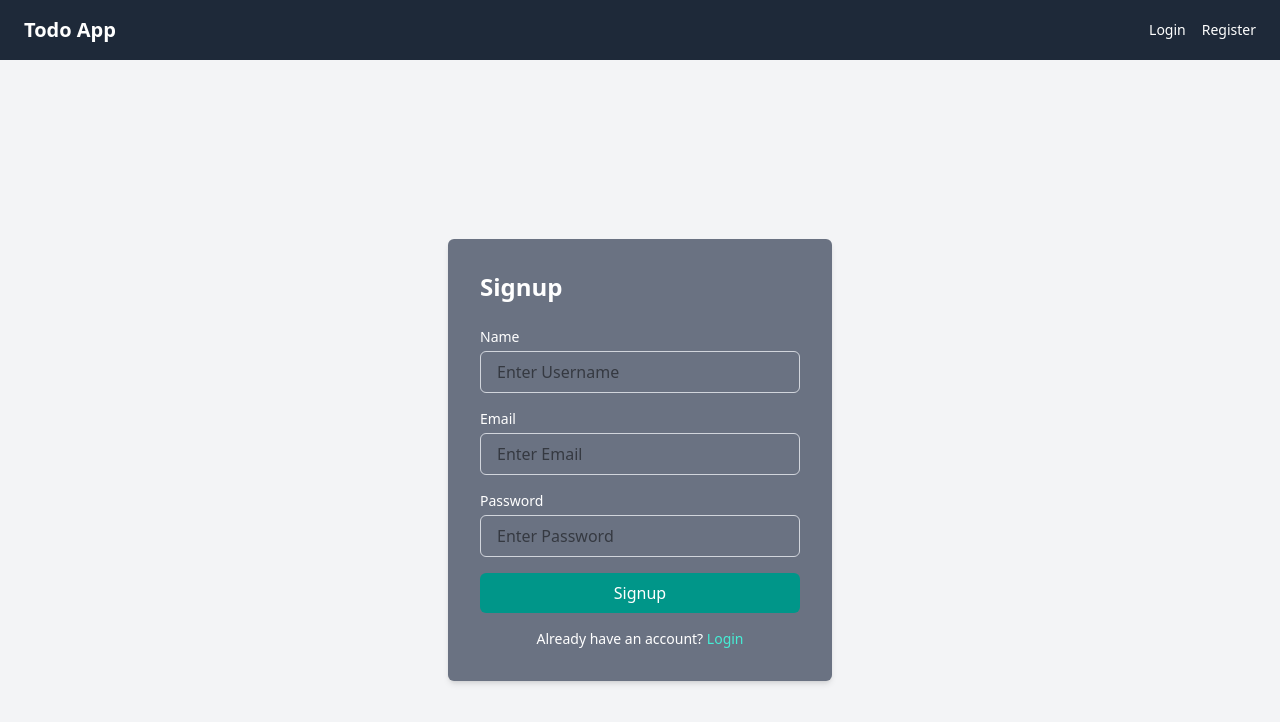
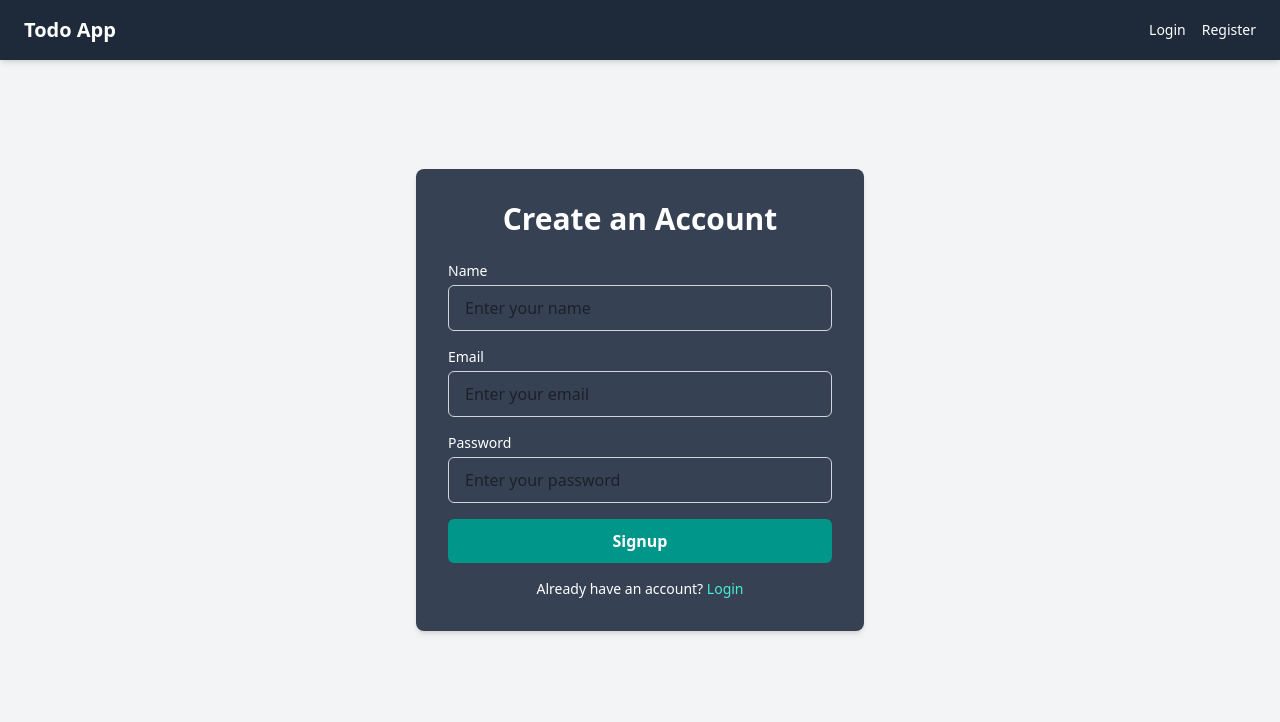
Before and after one commit to abdinoor824/to-do-app, a Next.js app: page /register in a window 1280 px wide. Shown: the top 722 px of the page. Built offline with nearby package versions, Linux system fonts and the light colour scheme; no server answers.

Commit message:
6th commit

```diff
--- a/app/login/page.js
+++ b/app/login/page.js
@@ -32,10 +32,10 @@ const Login = () => {
   };
 
   return (
-    <div className="flex items-center justify-center min-h-screen bg-gray-100">
+    <div className="flex items-center justify-center min-h-screen bg-gray-100 pt-20 px-4 ">
       <ToastContainer />
-      <div className="bg-gray-500 p-8 rounded-md shadow-md w-full max-w-sm">
-        <h2 className="text-2xl font-bold mb-6 text-white">Login</h2>
+      <div className="bg-gray-500 p-6 sm:p-8 rounded-md shadow-md w-full max-w-sm ">
+        <h2 className="text-2xl font-bold mb-6 text-white text-center">Login</h2>
         <form className="space-y-4" onSubmit={handleSubmit}>
           <div>
             <label className="block text-sm font-medium mb-1 text-white" htmlFor="email">
@@ -48,6 +48,7 @@ const Login = () => {
               type="email"
               placeholder="Enter Email"
               className="w-full border border-gray-300 px-4 py-2 rounded-md focus:outline-none focus:ring-2 focus:ring-teal-500"
+              required
             />
           </div>
           <div>
@@ -61,11 +62,12 @@ const Login = () => {
               type="password"
               placeholder="Enter Password"
               className="w-full border border-gray-300 px-4 py-2 rounded-md focus:outline-none focus:ring-2 focus:ring-teal-500"
+              required
             />
           </div>
           <button
             type="submit"
-            className="w-full bg-teal-500 text-white px-4 py-2 rounded-md hover:bg-teal-600 transition-colors duration-200"
+            className="w-full bg-teal-600 text-white py-2 rounded-md hover:bg-teal-700 transition duration-200"
           >
             Login
           </button>
--- a/app/register/page.js
+++ b/app/register/page.js
@@ -26,9 +26,11 @@ const Page = () => {
   };
 
   return (
-    <div className="flex items-center justify-center min-h-screen bg-gray-100">
-      <div className="bg-gray-500 p-8 rounded-md shadow-md w-full max-w-sm">
-        <h2 className="text-2xl font-bold mb-6 text-white">Signup</h2>
+    <div className="flex items-center justify-center min-h-screen bg-gray-100 px-4">
+      <div className="bg-gray-700 p-6 sm:p-8 rounded-lg shadow-md w-full max-w-sm sm:max-w-md">
+        <h2 className="text-2xl sm:text-3xl font-bold mb-6 text-white text-center">
+          Create an Account
+        </h2>
         <form className="space-y-4" onSubmit={handleSubmit}>
           <div>
             <label className="block text-sm font-medium mb-1 text-white" htmlFor="username">
@@ -39,8 +41,8 @@ const Page = () => {
               onChange={(e) => setName(e.target.value)}
               id="username"
               type="text"
-              placeholder="Enter Username"
-              className="w-full border border-gray-300 px-4 py-2 rounded-md focus:outline-none focus:ring-2 focus:ring-teal-500"
+              placeholder="Enter your name"
+              className="w-full border border-gray-300 px-3 py-2 sm:px-4 sm:py-2.5 rounded-md focus:outline-none focus:ring-2 focus:ring-teal-500 text-sm sm:text-base"
             />
           </div>
           <div>
@@ -52,8 +54,8 @@ const Page = () => {
               onChange={(e) => setEmail(e.target.value)}
               id="email"
               type="email"
-              placeholder="Enter Email"
-              className="w-full border border-gray-300 px-4 py-2 rounded-md focus:outline-none focus:ring-2 focus:ring-teal-500"
+              placeholder="Enter your email"
+              className="w-full border border-gray-300 px-3 py-2 sm:px-4 sm:py-2.5 rounded-md focus:outline-none focus:ring-2 focus:ring-teal-500 text-sm sm:text-base"
             />
           </div>
           <div>
@@ -65,13 +67,13 @@ const Page = () => {
               onChange={(e) => setPassword(e.target.value)}
               id="password"
               type="password"
-              placeholder="Enter Password"
-              className="w-full border border-gray-300 px-4 py-2 rounded-md focus:outline-none focus:ring-2 focus:ring-teal-500"
+              placeholder="Enter your password"
+              className="w-full border border-gray-300 px-3 py-2 sm:px-4 sm:py-2.5 rounded-md focus:outline-none focus:ring-2 focus:ring-teal-500 text-sm sm:text-base"
             />
           </div>
           <button
             type="submit"
-            className="w-full bg-teal-600 text-white py-2 rounded-md hover:bg-teal-700 transition duration-200"
+            className="w-full bg-teal-600 text-white py-2 sm:py-2.5 rounded-md hover:bg-teal-700 transition duration-200 text-sm sm:text-base font-semibold"
           >
             Signup
           </button>
--- a/components/navbar.jsx
+++ b/components/navbar.jsx
@@ -7,7 +7,7 @@ const Navbar = () => {
   const { data: session, status } = useSession();
 
   return (
-    <nav className="bg-gray-800 text-white px-6 py-4 flex justify-between items-center shadow-md">
+    <nav className="fixed top-0 left-0 right-0 z-50 bg-gray-800 text-white px-6 py-4 flex justify-between items-center shadow-md w-full">
       <Link href="/" className="text-xl font-bold hover:text-teal-400">
         Todo App
       </Link>
```
